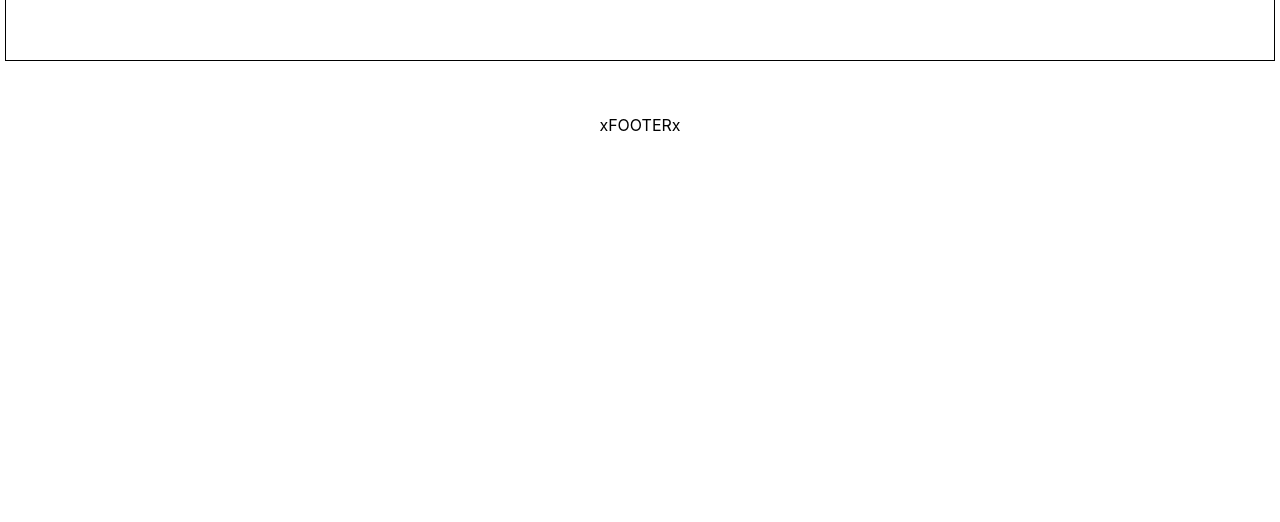
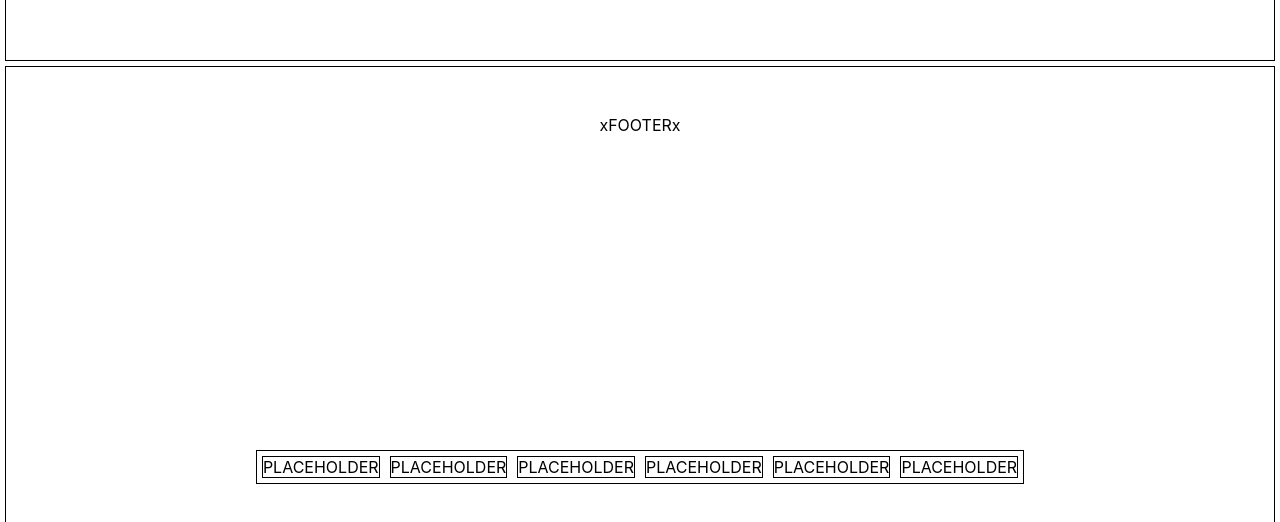
Before and after one commit to jshvaron/Portfolio-JoshuaAguirre, a React (Create React App) app: page / in a window 1280 px wide. Shown: the part 766-1288 px from the top of the page. Before the commit the page ends 901 px from the top, so only its background shows below. Built offline with nearby package versions, Linux system fonts and the light colour scheme.

Commit message:
Portfolio section is structured.

```diff
--- a/src/components/Main.js
+++ b/src/components/Main.js
@@ -1,6 +1,7 @@
 import React from "react";
 import Navbar from "./Navigation/Navbar";
 import AboutMe from "./About";
+import Portfolio from "./Portfolio";
 import '../index.css'
 
 function Main() {
@@ -12,6 +13,7 @@ function Main() {
             </header>
             <body>
                 <AboutMe />
+                <Portfolio />
             </body>
             <footer>
                 xFOOTERx
--- a/src/components/Portfolio.js
+++ b/src/components/Portfolio.js
@@ -0,0 +1,34 @@
+import React from "react";
+
+function Portfolio(){
+
+    return (
+        <>
+            <div className="PortfolioPage">
+                <container className='PortfolioContainer'>
+                    <card className='Projects'>
+                        PLACEHOLDER
+                    </card>
+                    <card className='Projects'>
+                        PLACEHOLDER
+                    </card>
+                    <card className='Projects'>
+                        PLACEHOLDER
+                    </card>
+                    <card className='Projects'>
+                        PLACEHOLDER
+                    </card>
+                    <card className='Projects'>
+                        PLACEHOLDER
+                    </card>
+                    <card className='Projects'>
+                        PLACEHOLDER
+                    </card>
+                </container>
+
+            </div>
+        </>
+    )
+}
+
+export default Portfolio;
--- a/src/index.css
+++ b/src/index.css
@@ -68,6 +68,29 @@ body {
 }
 
 
+/* PORTFOLIO */
+.PortfolioPage{
+  border: 1px solid black;
+  margin: 5px;
+  height: 100vh;
+  display: flex;
+  justify-content: center;
+  align-items: center;
+}
+.PortfolioContainer{
+  border: 1px solid black;
+  margin: 5px;
+  display: flex;
+  justify-content: center;
+  align-items: center;
+}
+.Projects{
+  border: 1px solid black;
+  margin: 5px;
+
+}
+
+
 
 
 
```
